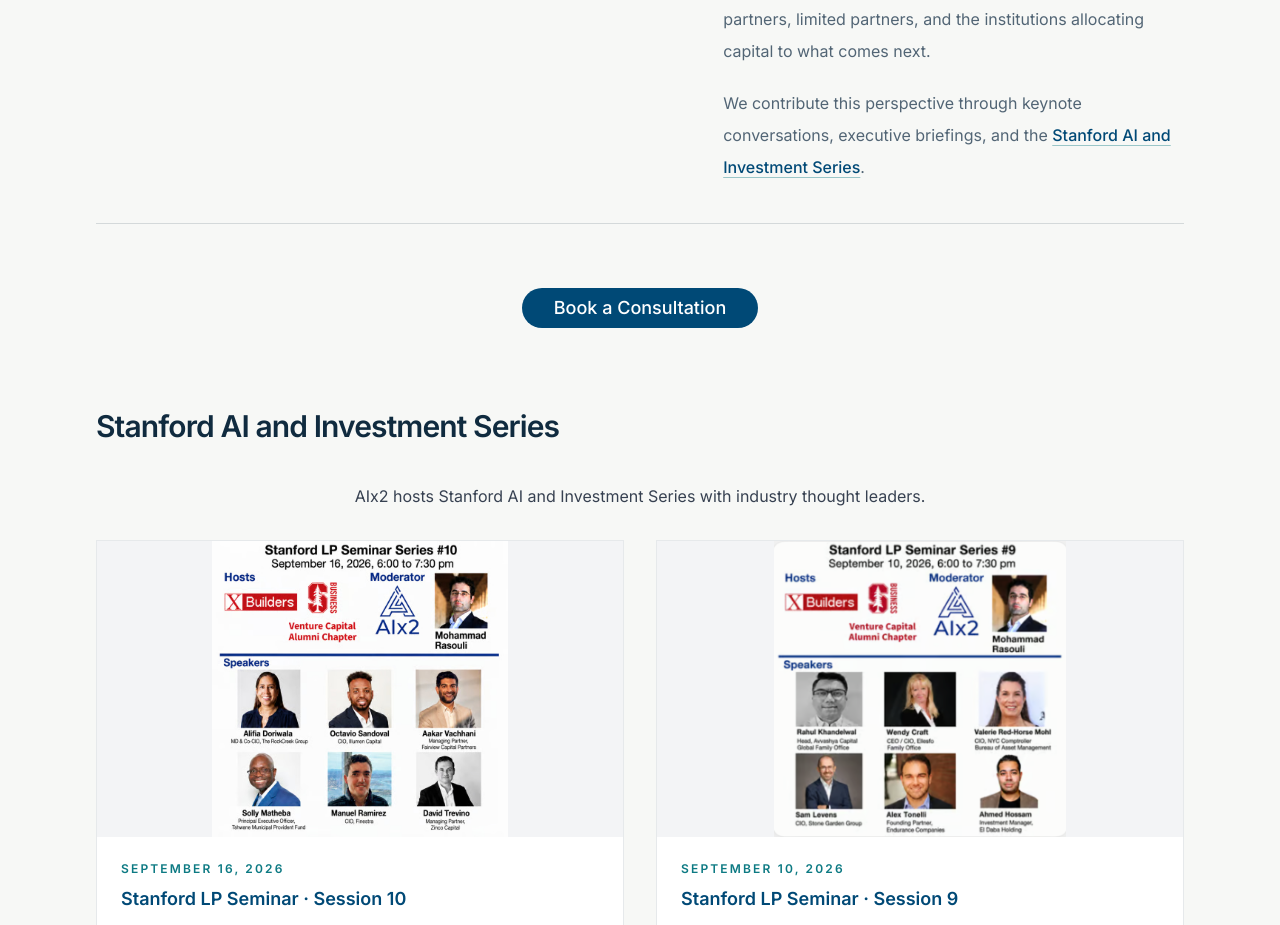
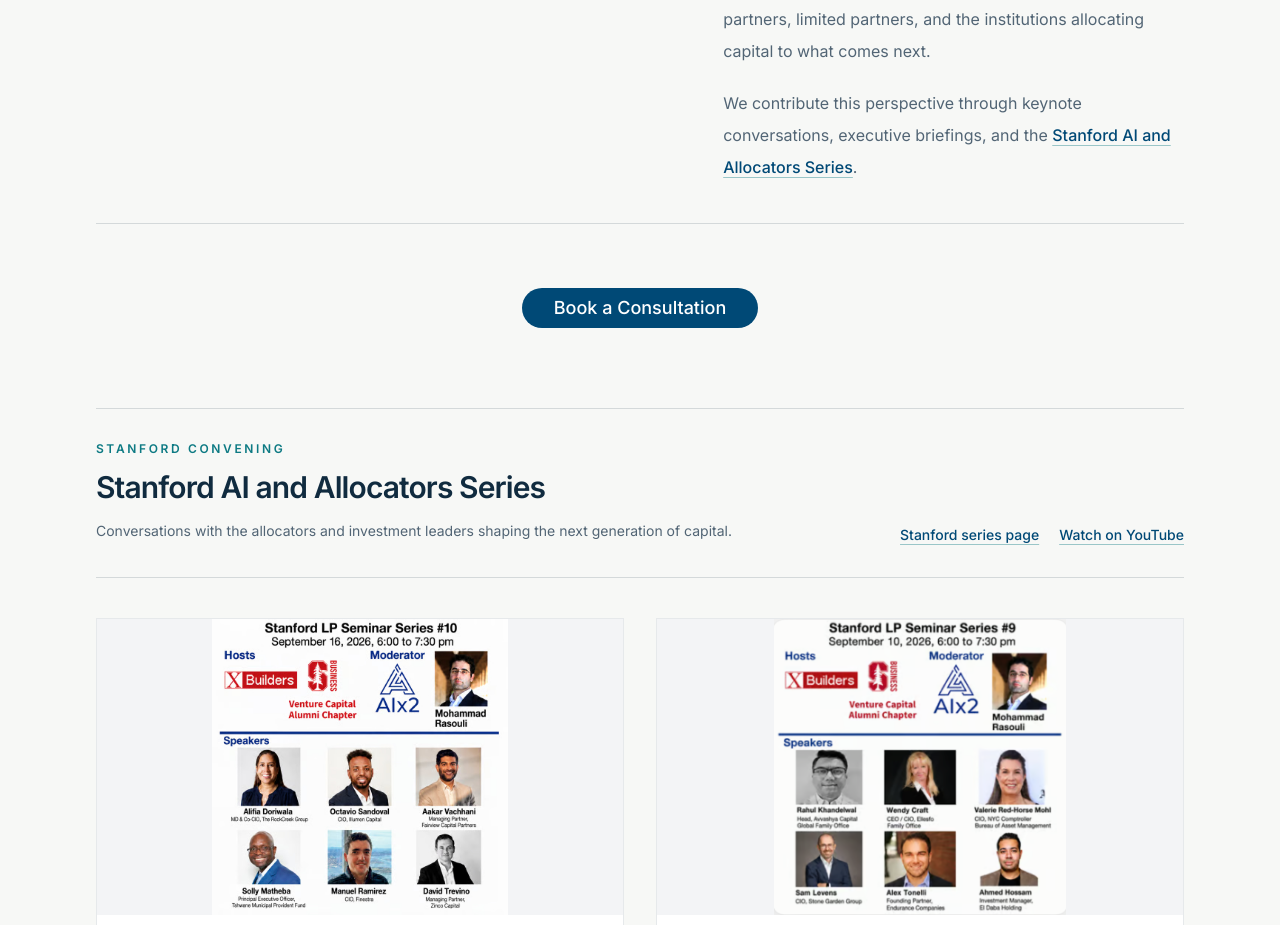
Before and after one commit to Mohammd-Rasouli/aix2-website, a Next.js app: page /media in a window 1280 px wide. Shown: the part 900-1825 px from the top of the page. Built offline with nearby package versions, Linux system fonts and the light colour scheme.

Commit message:
Rename Stanford series and add reference links

```diff
--- a/app/media/page.tsx
+++ b/app/media/page.tsx
@@ -138,7 +138,7 @@ export default function Media() {
                   Our work sits where enterprise transformation meets the capital markets — informed by close work with general partners, limited partners, and the institutions allocating capital to what comes next.
                 </p>
                 <p>
-                  We contribute this perspective through keynote conversations, executive briefings, and the <Link href="https://lpseminar.stanford.edu" target="_blank" rel="noopener noreferrer" className="font-medium text-[#004976] underline decoration-[#0d7a83]/40 underline-offset-4 hover:text-[#0d7a83]">Stanford AI and Investment Series</Link>.
+                  We contribute this perspective through keynote conversations, executive briefings, and the <Link href="https://lpseminar.stanford.edu" target="_blank" rel="noopener noreferrer" className="font-medium text-[#004976] underline decoration-[#0d7a83]/40 underline-offset-4 hover:text-[#0d7a83]">Stanford AI and Allocators Series</Link>.
                 </p>
               </div>
             </div>
@@ -596,15 +596,27 @@ export default function Media() {
               </div>
             </div>
 
-            {/* Stanford AI and Investment Series section with four sessions */}
-            <div className="order-1 mt-20">
-              <h2 className="text-2xl md:text-3xl font-semibold tracking-[-0.03em] text-[#102b3f] mb-10">
-                Stanford AI and Investment Series
-              </h2>
-
-              <p className="text-gray-700 mb-8 text-center max-w-3xl mx-auto">
-                AIx2 hosts Stanford AI and Investment Series with industry thought leaders.
-              </p>
+{/* Stanford AI and Allocators Series */}
+  <div className="order-1 mt-20">
+  <div className="mb-10 flex flex-col gap-5 border-y border-[#102b3f]/15 py-8 md:flex-row md:items-end md:justify-between">
+  <div>
+  <p className="mb-3 text-xs font-semibold uppercase tracking-[0.22em] text-[#0d7a83]">Stanford convening</p>
+  <h2 className="text-2xl font-semibold tracking-[-0.03em] text-[#102b3f] md:text-3xl">
+  Stanford AI and Allocators Series
+  </h2>
+  <p className="mt-3 max-w-2xl text-sm leading-7 text-[#526575]">
+  Conversations with the allocators and investment leaders shaping the next generation of capital.
+  </p>
+  </div>
+  <div className="flex shrink-0 flex-wrap gap-x-5 gap-y-2 text-sm font-medium">
+  <Link href="https://lpseminar.stanford.edu" target="_blank" rel="noopener noreferrer" className="text-[#004976] underline decoration-[#0d7a83]/40 underline-offset-4 hover:text-[#0d7a83]">
+  Stanford series page
+  </Link>
+  <Link href="https://youtube.com/@AIx2_Videos" target="_blank" rel="noopener noreferrer" className="text-[#004976] underline decoration-[#0d7a83]/40 underline-offset-4 hover:text-[#0d7a83]">
+  Watch on YouTube
+  </Link>
+  </div>
+  </div>
 
               <div className="grid grid-cols-1 md:grid-cols-2 gap-8">
                 {/* Session 10 — September 16, 2026 */}
```
